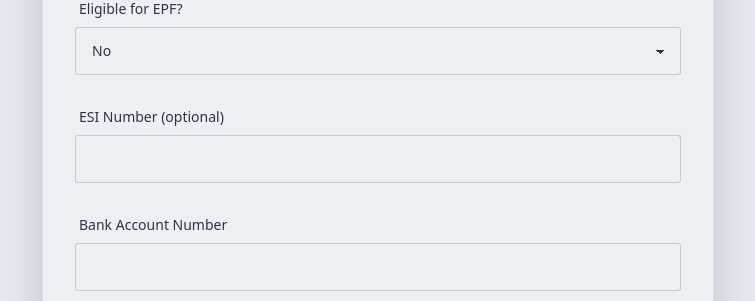
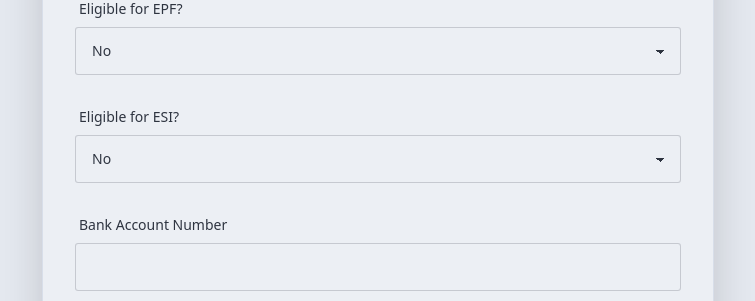
Before and after one commit to DerinShylo/PayRoll_2_Test, a Flask app: template templates/new_staff.html in a window 1280 px wide. Shown: the part 906-1207 px from the top of the page, without its empty margins (390-1145 px from the left). Run offline with Flask 3, Linux system fonts and the light colour scheme; the template is opened without the code that fills it, so the values that code supplies are empty; some libraries are stand-ins or nearby versions.

Commit message:
Enhance staff entry form with ESI options
Added ESI eligibility and number fields to the staff entry form.

```diff
--- a/templates/new_staff.html
+++ b/templates/new_staff.html
@@ -87,12 +87,23 @@
                class="input input-bordered w-full" placeholder="Enter PF Number">
       </div>
 
-      <!-- ESI Number (unchanged) -->
+      <!-- ESI Eligible? -->
       <div class="form-control">
-        <label class="label"><span class="label-text">ESI Number (optional)</span></label>
+        <label class="label"><span class="label-text">Eligible for ESI?</span></label>
+        <select name="esi_eligible" id="esiEligible"
+                class="select select-bordered w-full" required>
+          <option value="No" selected>No</option>
+          <option value="Yes">Yes</option>
+        </select>
+      </div>
+
+      <!-- ESI Number (hidden unless Yes) -->
+      <div class="form-control hidden" id="esiField">
+        <label class="label"><span class="label-text">ESI Number</span></label>
         <input type="text" name="esi_number"
-               class="input input-bordered w-full">
+              class="input input-bordered w-full" placeholder="Enter ESI Number">
       </div>
+
 
       <!-- Bank Account -->
       <div class="form-control">
@@ -144,6 +155,21 @@ epfSelect.addEventListener("change", () => {
         pfField.classList.add("hidden");
     }
 });
+
+/* ----------------------------
+   ESI ELIGIBLE? → ESI Field
+-----------------------------*/
+const esiSelect = document.getElementById("esiEligible");
+const esiField = document.getElementById("esiField");
+
+esiSelect.addEventListener("change", () => {
+    if (esiSelect.value === "Yes") {
+        esiField.classList.remove("hidden");
+    } else {
+        esiField.classList.add("hidden");
+    }
+});
+
 </script>
 
 {% endblock %}
```
